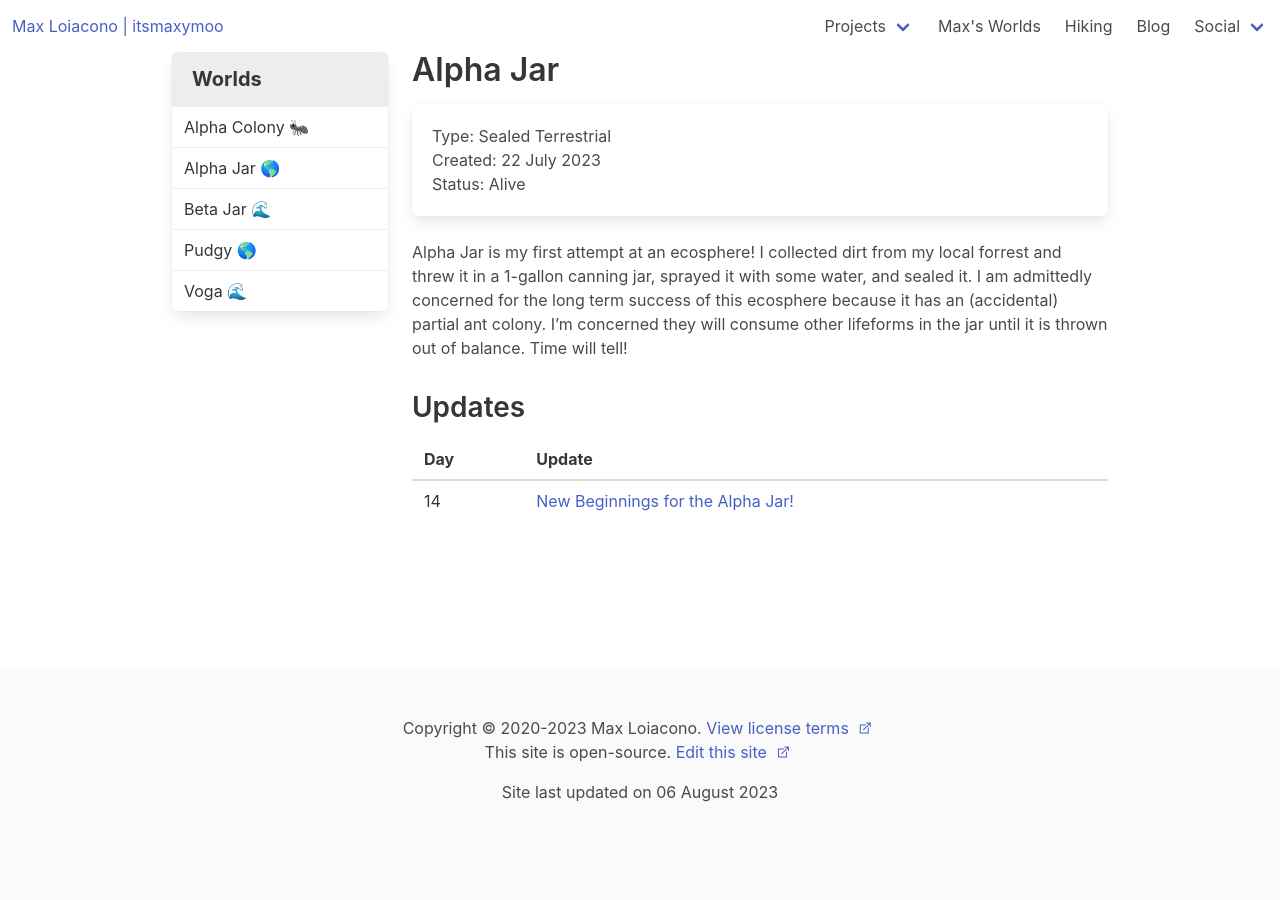
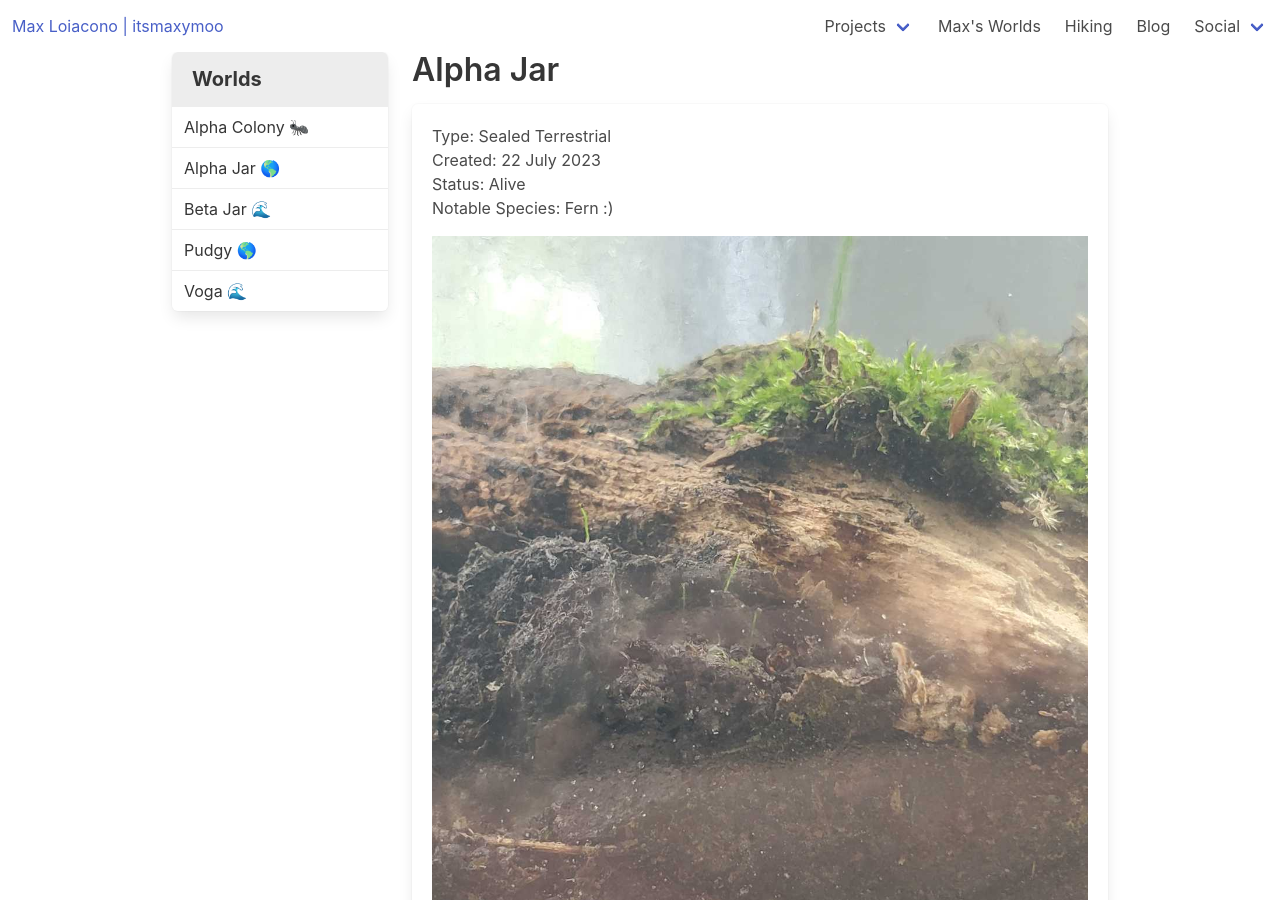
Before and after one commit to itsmaxymoo/itsmaxymoo.com, a Jekyll site: the page built from src/_worlds/alpha-jar.md, in a window 1280 px wide and 900 px high. Built offline with Jekyll 4.4.1, drawn with Linux system fonts in a browser that asks for light colours; some of the changed lines change nothing that is shown.

Commit message:
add alpha jar photo

```diff
--- a/src/_worlds/alpha-jar.md
+++ b/src/_worlds/alpha-jar.md
@@ -4,7 +4,8 @@ started: 2023-07-22
 world_type: ecosphere
 environment_type: sealed_terrestrial
 status: 0 # 0 = alive, 1 = dormant, 2 = deceased
-species: ""
+species: "Fern :)"
+image: alpha-jar-5-august-2023-update-020-grass-sprouts
 ---
 
 {{ page.title }} is my first attempt at an ecosphere!
```
